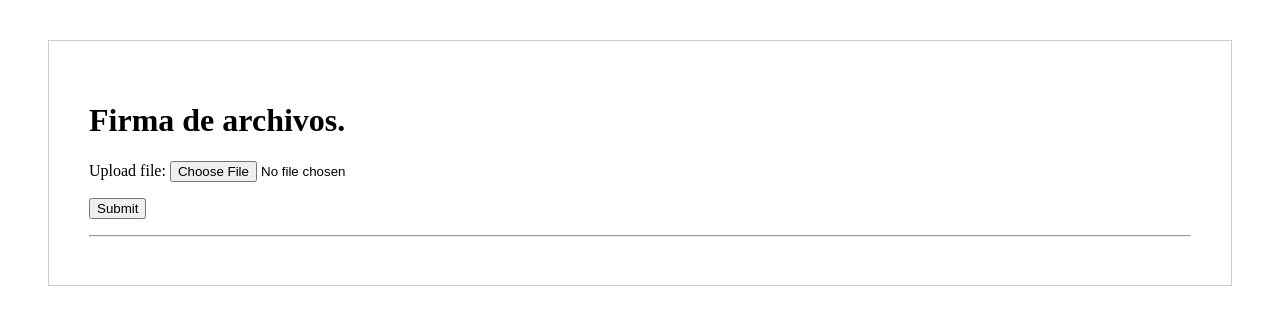
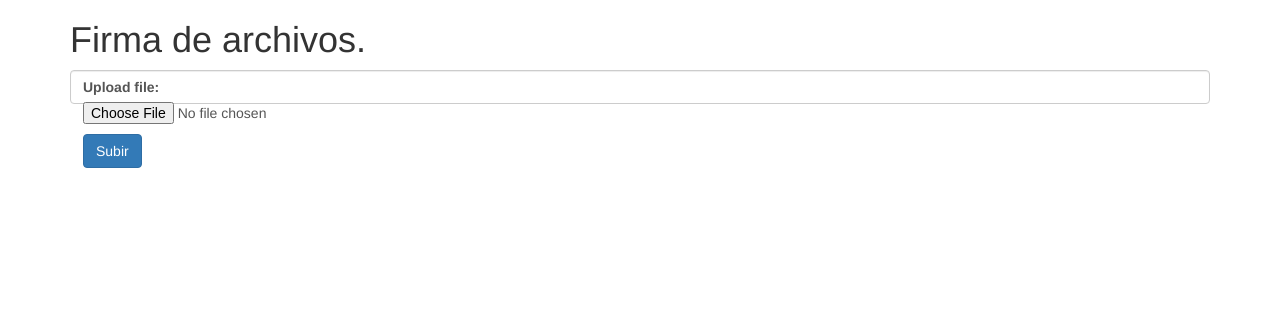
Before and after one commit to MonseGlez/proyecto-web, a Django app: page /upload/ in a window 1280 px wide. Shown: the top 325 px of the page. Run offline with Django 3.2, Linux system fonts and the light colour scheme; a user stored in the database is signed in; some libraries are stand-ins or nearby versions.

Commit message:
Se añaden algunos estilos...

```diff
--- a/proyecto/perfil/templates/perfil/upload_form.html
+++ b/proyecto/perfil/templates/perfil/upload_form.html
@@ -1,13 +1,22 @@
 {% if user.is_authenticated %}
-<div style="padding:40px;margin:40px;border:1px solid #ccc">
+    <meta name="viewport" content="width=device-width, initial-scale=1.0">
+    <link rel="stylesheet" href="https://maxcdn.bootstrapcdn.com/bootstrap/3.4.0/css/bootstrap.min.css">
+    <script src="https://ajax.googleapis.com/ajax/libs/jquery/3.4.1/jquery.min.js"></script>
+    <script src="https://maxcdn.bootstrapcdn.com/bootstrap/3.4.0/js/bootstrap.min.js"></script>
+    <div class="container">
     <h1>Firma de archivos.</h1>
-    <form method="post" enctype="multipart/form-data">
+    <form method="post" enctype="multipart/form-data" class="form-control">
       {% csrf_token %}
       {{ form.as_p }}
-      <button type="submit">Submit</button>
-    </form><hr>
+        <button type="submit" class="btn btn-primary" name="submit"> Subir </button>
 
-</div>
+    </form>
+
+
+
+
+    </div>
+
     {% else %}
         <a href="{% url 'sign_up' %}">Registrate</a>
         <a href="{% url 'sign_in' %}">Iniciar sesión</a>
```
